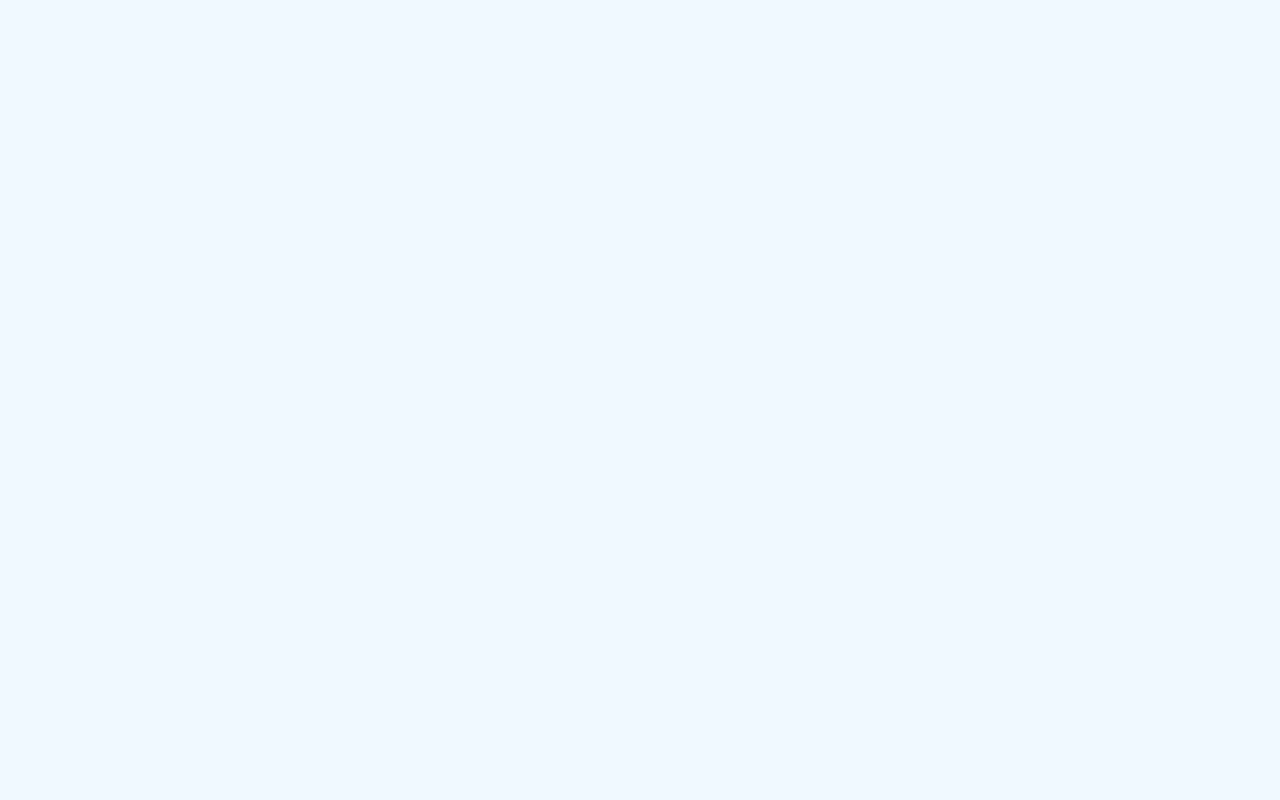
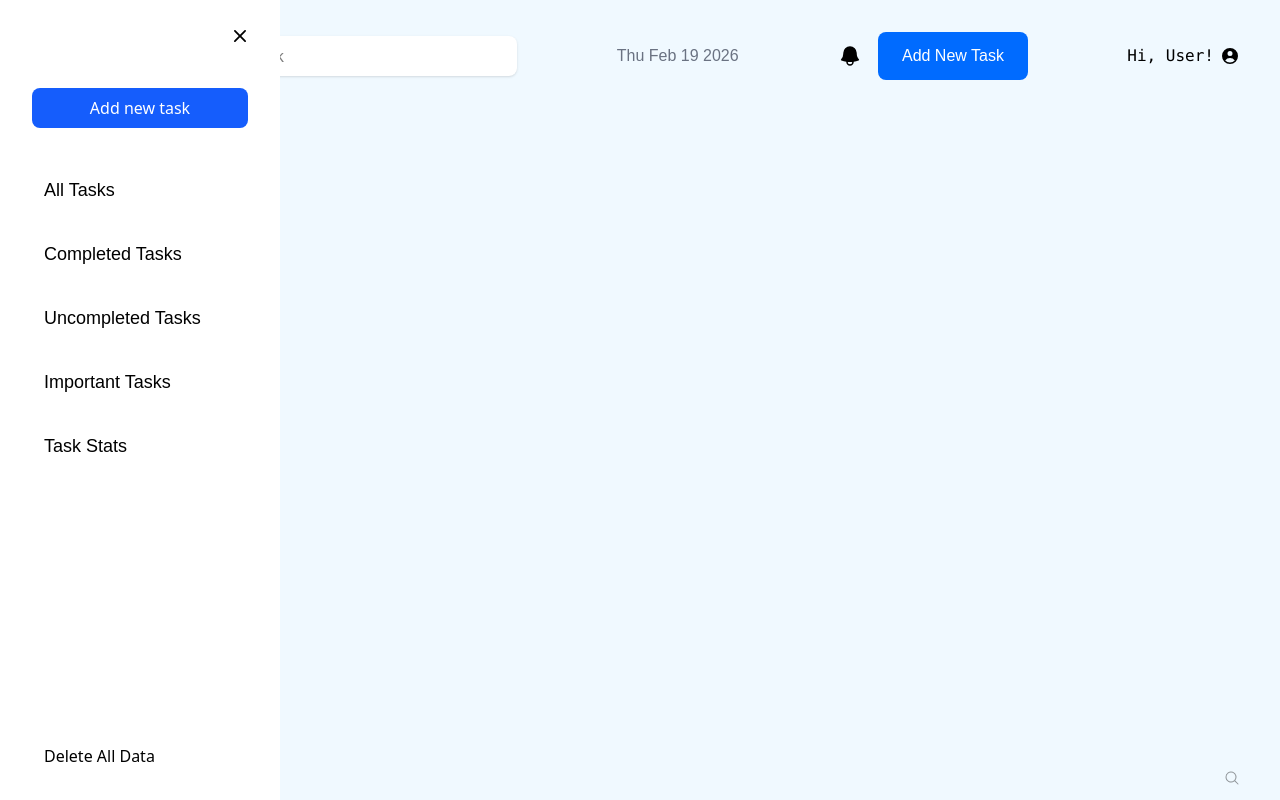
Before and after one commit to Donabest/TaskFlowReact, a React (Vite) app: page /TaskStats in a window 1280 px wide. Before the commit this address had no page. Built offline with nearby package versions, Linux system fonts and the light colour scheme; a web font is replaced by a local one.

Commit message:
implemented sidebar

```diff
--- a/src/App.jsx
+++ b/src/App.jsx
@@ -4,6 +4,7 @@
 import CompletedTask from "./components/CompletedTask";
 import ImportantTask from "./components/ImportantTask";
 import UnCompletedTask from "./components/UnCompletedTask";
+import TaskStats from "./components/TaskStats";
 
 function App() {
   return (
@@ -16,6 +17,7 @@
           <Route path="ImportantTask" element={<ImportantTask />} />
           <Route path="UnCompletedTask" element={<UnCompletedTask />} />
           <Route path="CompletedTask" element={<CompletedTask />} />
+          <Route path="TaskStats" element={<TaskStats />} />
         </Route>
       </Routes>
     </BrowserRouter>
--- /dev/null
+++ b/src/components/TaskStats.jsx
@@ -0,0 +1,5 @@
+function TaskStats() {
+  return <div>Stats</div>;
+}
+
+export default TaskStats;
--- a/src/index.css
+++ b/src/index.css
@@ -5,3 +5,8 @@
   --font-nunito: "Nunito Sans", sans-serif;
   --font-rubik: "Rubik", sans-serif;
 }
+@layer base {
+  li {
+    @apply p-2 pl-3 hover:text-red-400 hover:bg-red-50 rounded-lg;
+  }
+}
--- a/src/ui/Applayout.jsx
+++ b/src/ui/Applayout.jsx
@@ -4,7 +4,7 @@
 
 function Applayout() {
   return (
-    <div className="max-w-7xl mx-auto ">
+    <div className="max-w-8xl mx-auto ">
       <section>
         <Header />
         <Sidebar />
--- a/src/ui/Sidebar.jsx
+++ b/src/ui/Sidebar.jsx
@@ -1,5 +1,61 @@
+import { Link } from "react-router-dom";
+import { motion } from "motion/react";
+import { HiMiniXMark } from "react-icons/hi2";
+
+const LiVariant = {
+  hover: {
+    scale: 1.02,
+    x: -8,
+    transition: {
+      type: "spring",
+      stiffness: 900,
+    },
+  },
+};
+
 function Sidebar() {
-  return <div></div>;
+  return (
+    <div className="absolute top-0 py-12 px-4 bg-white w-55 h-screen z-1 shadow-4xl md:left-0 md:px-8 md:py-18 md:w-70">
+      <motion.span className="absolute top-4 right-5 p-2 text-2xl rounded-full cursor-pointer hover:transition-all hover:bg-blue-300">
+        <HiMiniXMark />
+      </motion.span>
+      <motion.button
+        className="bg-blue-600 text-white w-full py-2 mt-4 rounded-lg cursor-pointer "
+        whileHover={{
+          y: -5,
+          transition: { duration: 0.3 },
+        }}
+      >
+        Add new task
+      </motion.button>
+
+      <aside>
+        <ul className="flex flex-col justify-center text-start font-bai mt-10 space-y-5 text-sm md:text-lg">
+          <motion.li variants={LiVariant} whileHover="hover">
+            <Link to="/AllTask">All Tasks</Link>
+          </motion.li>
+          <motion.li variants={LiVariant} whileHover="hover">
+            <Link to="/CompletedTask">Completed Tasks</Link>
+          </motion.li>
+          <motion.li variants={LiVariant} whileHover="hover">
+            <Link to="/UnCompletedTask">Uncompleted Tasks</Link>
+          </motion.li>
+          <motion.li variants={LiVariant} whileHover="hover">
+            <Link to="/ImportantTask">Important Tasks</Link>
+          </motion.li>
+          <motion.li variants={LiVariant} whileHover="hover">
+            <Link to="/TaskStats">Task Stats</Link>
+          </motion.li>
+        </ul>
+      </aside>
+
+      <ul className="absolute bottom-6 cursor-pointer ">
+        <motion.li variants={LiVariant} whileHover="hover">
+          Delete All Data
+        </motion.li>
+      </ul>
+    </div>
+  );
 }
 
 export default Sidebar;
```
